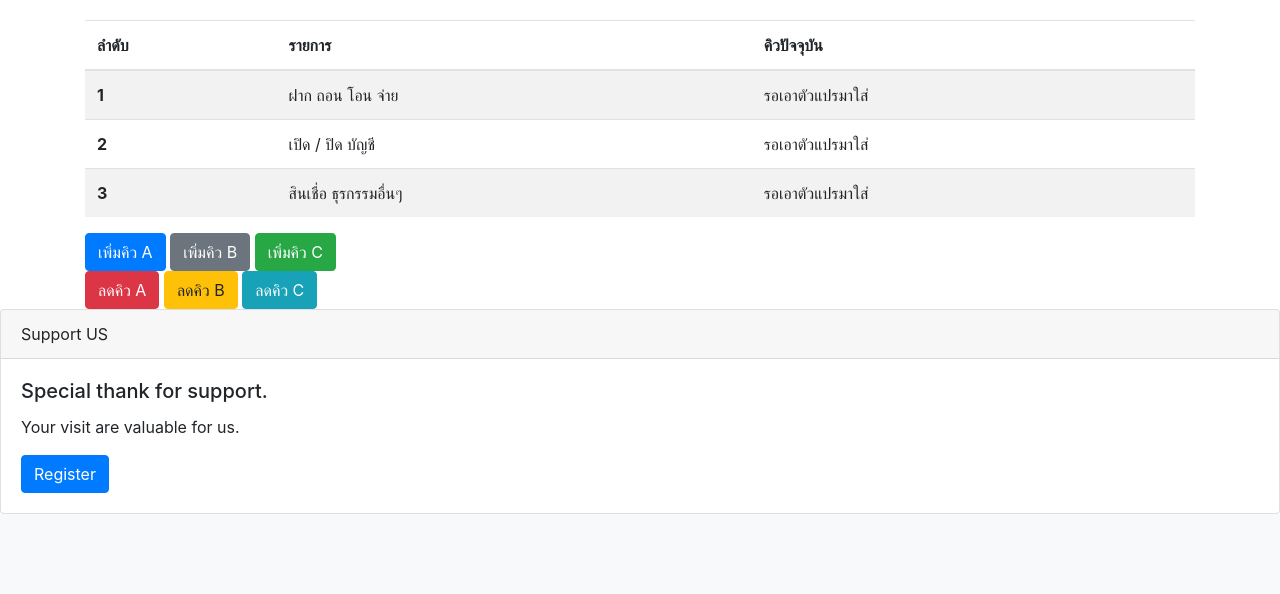
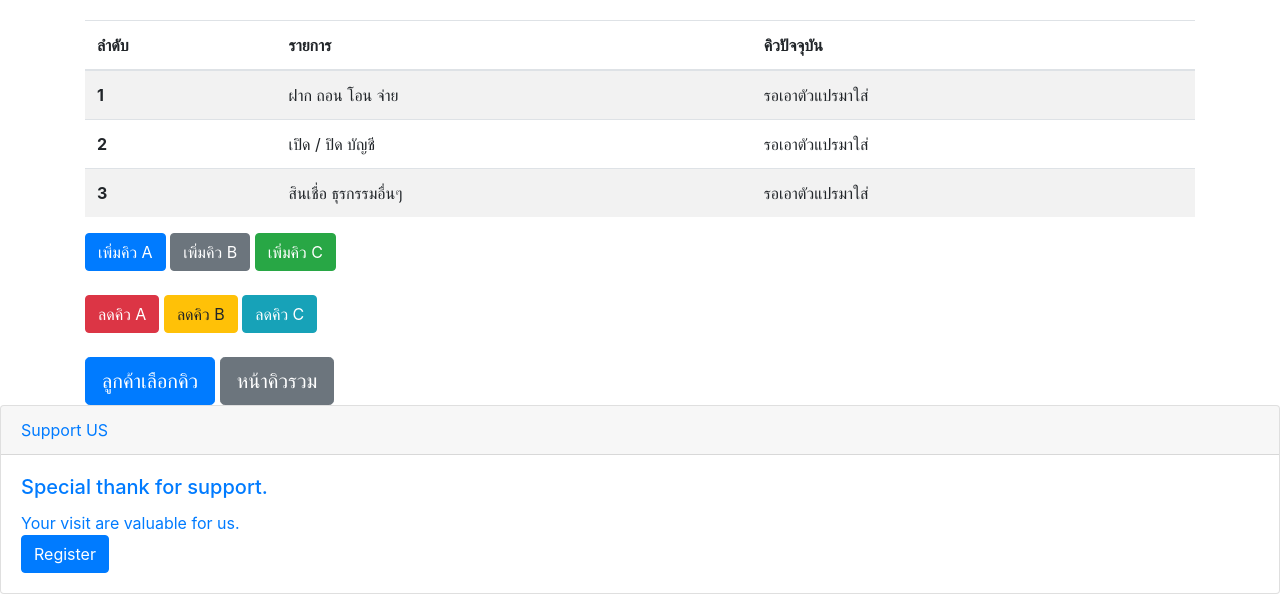
Before and after one commit to Alogenesis/CueCardOnline, a Django app: page /shopadmin in a window 1280 px wide. Shown: the part 446-1040 px from the top of the page. Before the commit the page ends 960 px from the top, so only its background shows below. Run offline with Django 3.2, Linux system fonts and the light colour scheme; some libraries are stand-ins or nearby versions.

Commit message:
Add link to cue page

```diff
--- a/cueOnline/template/shop_admin.html
+++ b/cueOnline/template/shop_admin.html
@@ -46,9 +46,17 @@
 <button type="button" class="btn btn-secondary">เพิ่มคิว B</button>
 <button type="button" class="btn btn-success">เพิ่มคิว C</button>
 <br>
+<br>
+<!-- ปุ่มลดคิว -->
 <button type="button" class="btn btn-danger">ลดคิว A</button>
 <button type="button" class="btn btn-warning">ลดคิว B</button>
 <button type="button" class="btn btn-info">ลดคิว C</button>
+<br>
+<br>
+<!-- ไปหน้าลูกค้าเลือกคิว -->
+<a href="http://127.0.0.1:8000/choosecue"><button type="button" class="btn btn-primary btn-lg">ลูกค้าเลือกคิว</button></a>
+<a href="http://127.0.0.1:8000/cue"><button type="button" class="btn btn-secondary btn-lg">หน้าคิวรวม</button>
+
 
 
 
```
